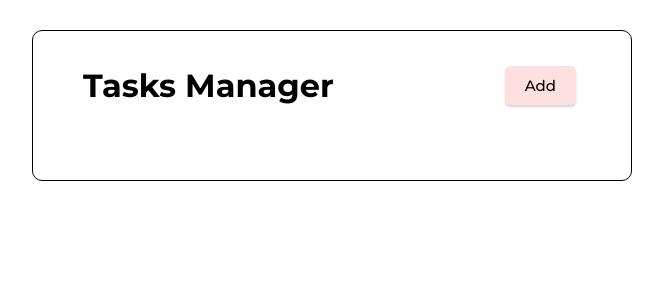
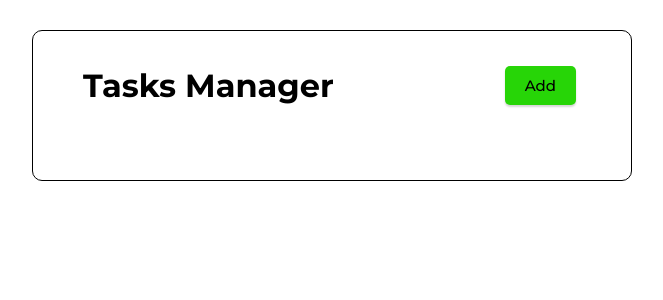
Before and after one commit to abdealijaroli/tasks-manager, a React (Create React App) app: page / in a window 1280 px wide. Shown: the top 300 px of the page, without its empty margins (308-971 px from the left). Built offline with nearby package versions, Linux system fonts and the light colour scheme.

Commit message:
Button events initial

```diff
--- /dev/null
+++ b/src/components/Button.js
@@ -0,0 +1,22 @@
+import React from 'react'
+import PropTypes from 'prop-types'
+
+const Button = ({ text, color, onClick }) => {
+
+    return (
+    <button onClick= {onClick} style={{ backgroundColor: color}} className='btn'>
+        {text}
+    </button>
+    )
+}
+
+Button.defaultProps = {
+    color: 'steelblue'
+}
+
+Button.propTypes = {
+    text: PropTypes.string,
+    color: PropTypes.string,
+    onclick: PropTypes.func
+}
+export default Button
--- a/src/components/Header.js
+++ b/src/components/Header.js
@@ -1,11 +1,15 @@
 import PropTypes from 'prop-types'
 import React from 'react'
+import Button from './Button'
 
 const Header = ({title}) => {
+    const onClick = () => {
+        console.log("clicked");
+    }
     return (
         <header className='header'>
             <h1>{title}</h1>
-            <button className='btn'>Add</button>
+            <Button color='#27D507' text= 'Add' onClick = {onClick} />
         </header>
     )
 }
--- a/src/index.css
+++ b/src/index.css
@@ -40,6 +40,7 @@ body {
   font-family: inherit;
   font-weight: 500;
 }
+
 
 
 /* @import url('https://fonts.googleapis.com/css2?family=Poppins:wght@300;400&display=swap');
```
